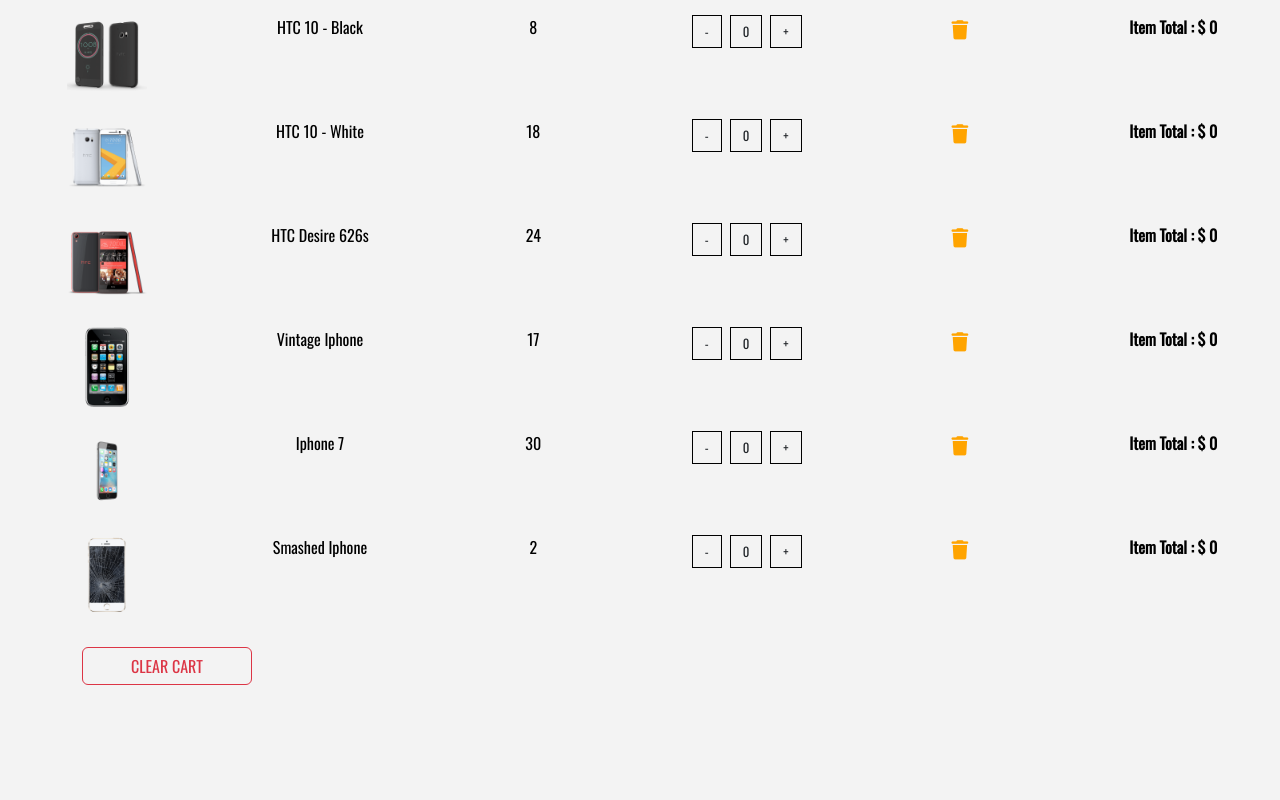
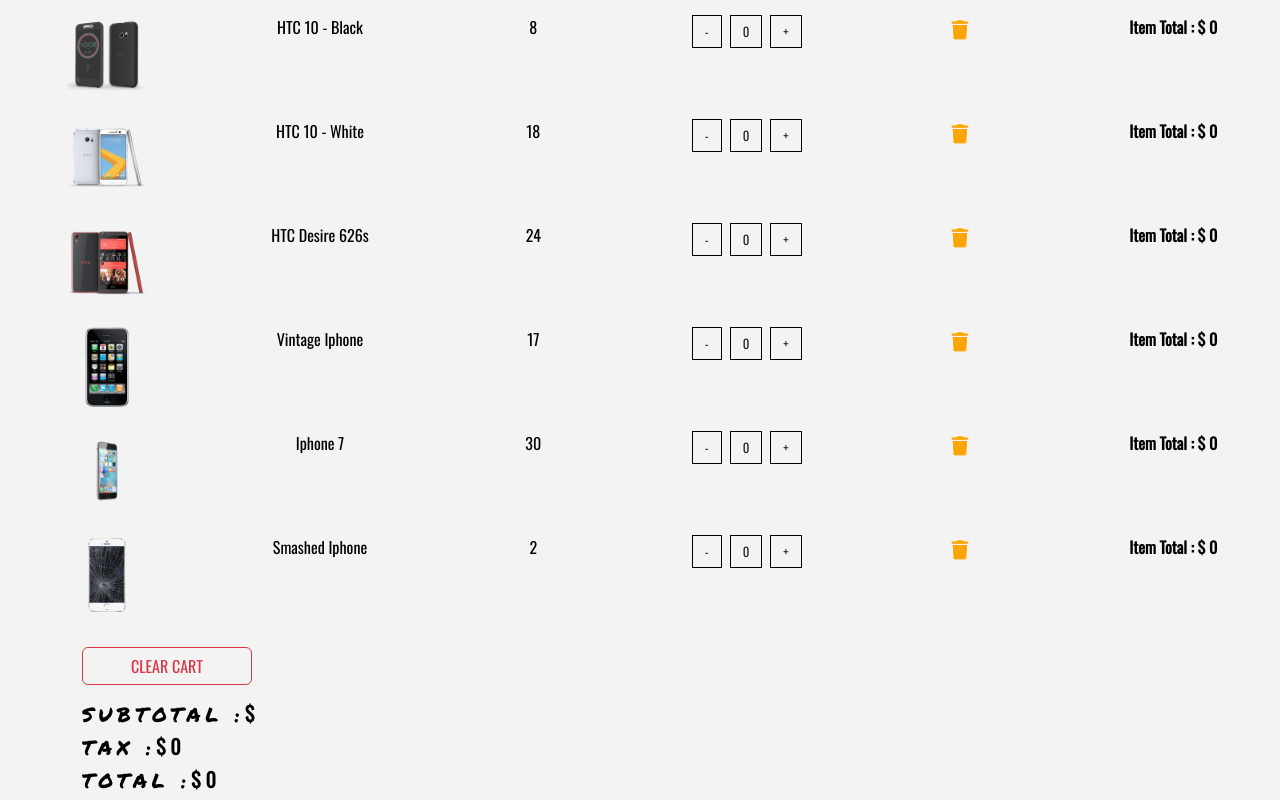
Before and after one commit to MarcoRosselDev/react-17-phone-e-commerce, a React (Create React App) app: page /cart in a window 1280 px wide. Shown: the part 395-1195 px from the top of the page. Before the commit the page ends 1096 px from the top, so only its background shows below. Built offline with nearby package versions, Linux system fonts and the light colour scheme.

Commit message:
button black style 2

```diff
--- a/src/Components/Cart/CartTotals.js
+++ b/src/Components/Cart/CartTotals.js
@@ -11,10 +11,23 @@ export default function CartTotals({ value }) {
               <button
                 className="btn btn-outline-danger text-uppercase mb-3 px-5"
                 type="button"
+                onClick={() => clearCart()}
               >
                 clear cart
               </button>
             </Link>
+            <h5>
+              <span className="text-title">subtotal :</span>
+              <strong>$ {cartSubtotal}</strong>
+            </h5>
+            <h5>
+              <span className="text-title">tax :</span>
+              <strong>$ {cartTax}</strong>
+            </h5>
+            <h5>
+              <span className="text-title">total :</span>
+              <strong>$ {cartTotal}</strong>
+            </h5>
           </div>
         </div>
       </div>
```
